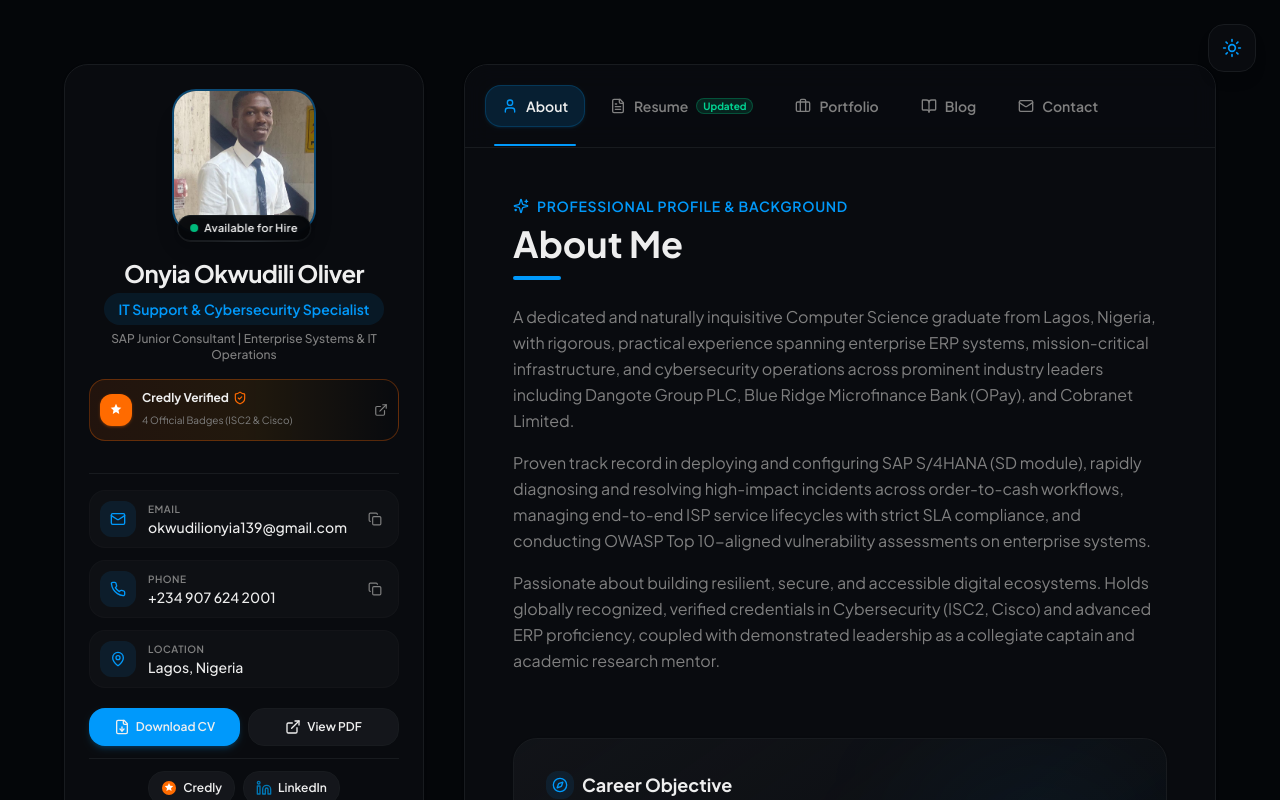
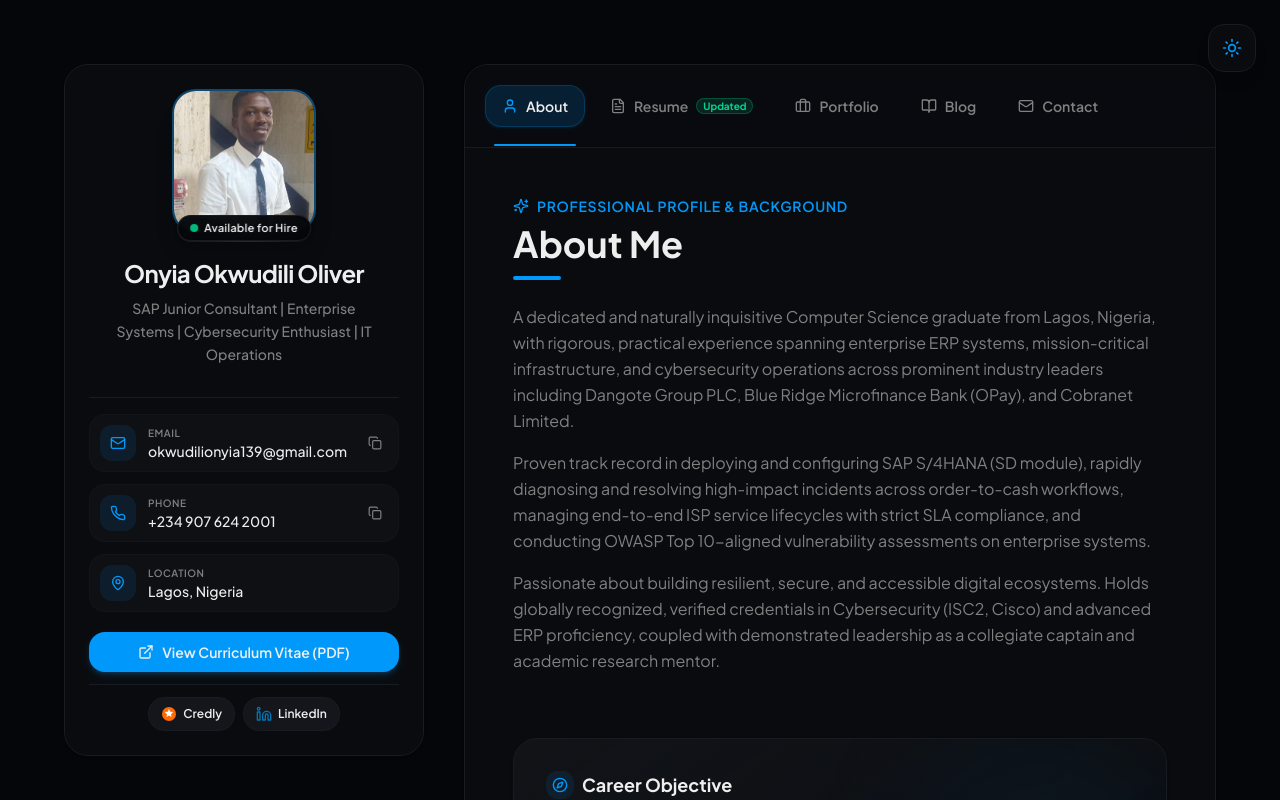
Before and after one commit to bawagideon/oj-portfolio, a Next.js app: page / in a window 1280 px wide. Shown: the top 800 px of the page. Built offline with nearby package versions, Linux system fonts and the light colour scheme.

Commit message:
fix: update sidebar title, remove top credly banner, and change CV to view-only

```diff
--- a/components/contact-section-new.tsx
+++ b/components/contact-section-new.tsx
@@ -7,7 +7,6 @@ import {
   MapPin,
   Send,
   Linkedin,
-  FileDown,
   Check,
   Copy,
   ExternalLink,
@@ -267,11 +266,12 @@ export function ContactSection({ data = contactData }: ContactSectionProps) {
 
                 <a
                   href={profileData.cvPdfUrl}
-                  download="Onyia_Okwudili_Oliver_Cv.pdf"
+                  target="_blank"
+                  rel="noopener noreferrer"
                   className="inline-flex items-center justify-center gap-1.5 text-xs font-semibold text-muted-foreground hover:text-accent transition-colors"
                 >
-                  <FileDown className="w-4 h-4" />
-                  <span>Download Curriculum Vitae (PDF)</span>
+                  <ExternalLink className="w-4 h-4" />
+                  <span>View Curriculum Vitae (PDF)</span>
                 </a>
               </div>
             </form>
--- a/components/profile-sidebar.tsx
+++ b/components/profile-sidebar.tsx
@@ -7,13 +7,9 @@ import {
   MapPin,
   Linkedin,
   Github,
-  Twitter,
-  FileDown,
   Check,
   Copy,
   ExternalLink,
-  ShieldCheck,
-  Award,
 } from 'lucide-react'
 import { CredlyBadgeLogo } from '@/components/icons/credly-icon'
 import { profileData } from '@/lib/portfolio-data'
@@ -55,43 +51,13 @@ export function ProfileSidebar({ data = profileData }: ProfileSidebarProps) {
           </div>
         </div>
 
-        <h1 className="text-xl md:text-2xl font-bold text-foreground tracking-tight mt-1 mb-1">
+        <h1 className="text-xl md:text-2xl font-bold text-foreground tracking-tight mt-1 mb-2">
           {data.name}
         </h1>
 
-        <div className="space-y-1.5 mb-4">
-          <p className="text-xs md:text-sm font-semibold text-accent bg-accent/10 px-3.5 py-1.5 rounded-full inline-block">
+        <p className="text-xs md:text-sm text-muted-foreground font-medium max-w-[280px] leading-relaxed mx-auto mb-4">
           {data.title}
         </p>
-          <p className="text-[11px] md:text-xs text-muted-foreground font-medium">
-            {data.subtitle}
-          </p>
-        </div>
-
-        {/* Credly Verified Credentials Banner */}
-        {data.social.credly && (
-          <a
-            href={data.social.credly}
-            target="_blank"
-            rel="noopener noreferrer"
-            className="w-full mb-4 flex items-center justify-between gap-2 p-2.5 rounded-xl bg-gradient-to-r from-orange-500/10 via-amber-500/10 to-transparent border border-orange-500/30 hover:border-orange-500 transition-all group"
-            title="View verified credentials on Credly"
-          >
-            <div className="flex items-center gap-2.5">
-              <div className="w-8 h-8 rounded-lg bg-[#FF6B00] flex items-center justify-center text-white flex-shrink-0 shadow-sm shadow-orange-500/30">
-                <CredlyBadgeLogo className="w-5 h-5 text-white" />
-              </div>
-              <div className="text-left">
-                <div className="flex items-center gap-1">
-                  <span className="text-xs font-bold text-foreground">Credly Verified</span>
-                  <ShieldCheck className="w-3.5 h-3.5 text-orange-500" />
-                </div>
-                <span className="text-[10px] text-muted-foreground">4 Official Badges (ISC2 & Cisco)</span>
-              </div>
-            </div>
-            <ExternalLink className="w-3.5 h-3.5 text-muted-foreground group-hover:text-orange-500 group-hover:translate-x-0.5 transition-all" />
-          </a>
-        )}
       </div>
 
       {/* Divider */}
@@ -171,28 +137,18 @@ export function ProfileSidebar({ data = profileData }: ProfileSidebarProps) {
         </div>
       </div>
 
-      {/* Action Buttons: CV Download & Social Links */}
+      {/* Action Buttons: View CV & Social Links */}
       <div className="mt-5 space-y-3">
         {data.cvPdfUrl && (
-          <div className="grid grid-cols-2 gap-2">
-            <a
-              href={data.cvPdfUrl}
-              download="Onyia_Okwudili_Oliver_Cv.pdf"
-              className="flex items-center justify-center gap-1.5 px-3 py-2.5 bg-accent text-accent-foreground font-semibold text-xs rounded-xl shadow-md shadow-accent/20 hover:opacity-95 hover:scale-[1.02] active:scale-[0.98] transition-all"
-            >
-              <FileDown className="w-4 h-4" />
-              <span>Download CV</span>
-            </a>
           <a
             href={data.cvPdfUrl}
             target="_blank"
             rel="noopener noreferrer"
-              className="flex items-center justify-center gap-1.5 px-3 py-2.5 bg-secondary hover:bg-accent/10 border border-border hover:border-accent text-foreground font-semibold text-xs rounded-xl transition-all"
+            className="w-full flex items-center justify-center gap-2 px-4 py-2.5 bg-accent text-accent-foreground font-semibold text-xs md:text-sm rounded-xl shadow-md shadow-accent/20 hover:opacity-95 hover:scale-[1.01] active:scale-[0.99] transition-all group"
           >
-              <ExternalLink className="w-4 h-4" />
-              <span>View PDF</span>
+            <ExternalLink className="w-4 h-4 group-hover:translate-x-0.5 transition-transform" />
+            <span>View Curriculum Vitae (PDF)</span>
           </a>
-          </div>
         )}
 
         {/* Social Icons Bar */}
--- a/components/resume-section.tsx
+++ b/components/resume-section.tsx
@@ -14,7 +14,6 @@ import {
   Users,
   Medal,
   Sparkles,
-  FileDown,
   Building2,
   Layers,
 } from 'lucide-react'
@@ -41,15 +40,16 @@ export function ResumeSection({ data = resumeData }: ResumeSectionProps) {
           <div className="w-12 h-1 bg-accent rounded-full" />
         </div>
 
-        {/* Action Button: Download Official CV */}
+        {/* Action Button: View Official CV */}
         <div className="flex items-center gap-2.5">
           <a
             href={profileData.cvPdfUrl}
-            download="Onyia_Okwudili_Oliver_Cv.pdf"
-            className="inline-flex items-center gap-2 px-4 py-2.5 bg-accent text-accent-foreground font-semibold text-xs md:text-sm rounded-xl shadow-md shadow-accent/20 hover:opacity-95 hover:scale-[1.02] active:scale-[0.98] transition-all"
+            target="_blank"
+            rel="noopener noreferrer"
+            className="inline-flex items-center gap-2 px-4 py-2.5 bg-accent text-accent-foreground font-semibold text-xs md:text-sm rounded-xl shadow-md shadow-accent/20 hover:opacity-95 hover:scale-[1.02] active:scale-[0.98] transition-all group"
           >
-            <FileDown className="w-4 h-4" />
-            <span>Download CV (PDF)</span>
+            <ExternalLink className="w-4 h-4 group-hover:translate-x-0.5 transition-transform" />
+            <span>View CV (PDF)</span>
           </a>
         </div>
       </div>
--- a/lib/portfolio-data.ts
+++ b/lib/portfolio-data.ts
@@ -21,8 +21,8 @@ export interface ProfileData {
 
 export const profileData: ProfileData = {
   name: 'Onyia Okwudili Oliver',
-  title: 'IT Support & Cybersecurity Specialist',
-  subtitle: 'SAP Junior Consultant | Enterprise Systems & IT Operations',
+  title: 'SAP Junior Consultant | Enterprise Systems | Cybersecurity Enthusiast | IT Operations',
+  subtitle: '',
   avatar: '/oliver-onyia-avatar.jpg',
   email: 'okwudilionyia139@gmail.com',
   phone: '+234 907 624 2001',
```
Lines whose indentation alone changed are shown as unchanged.
